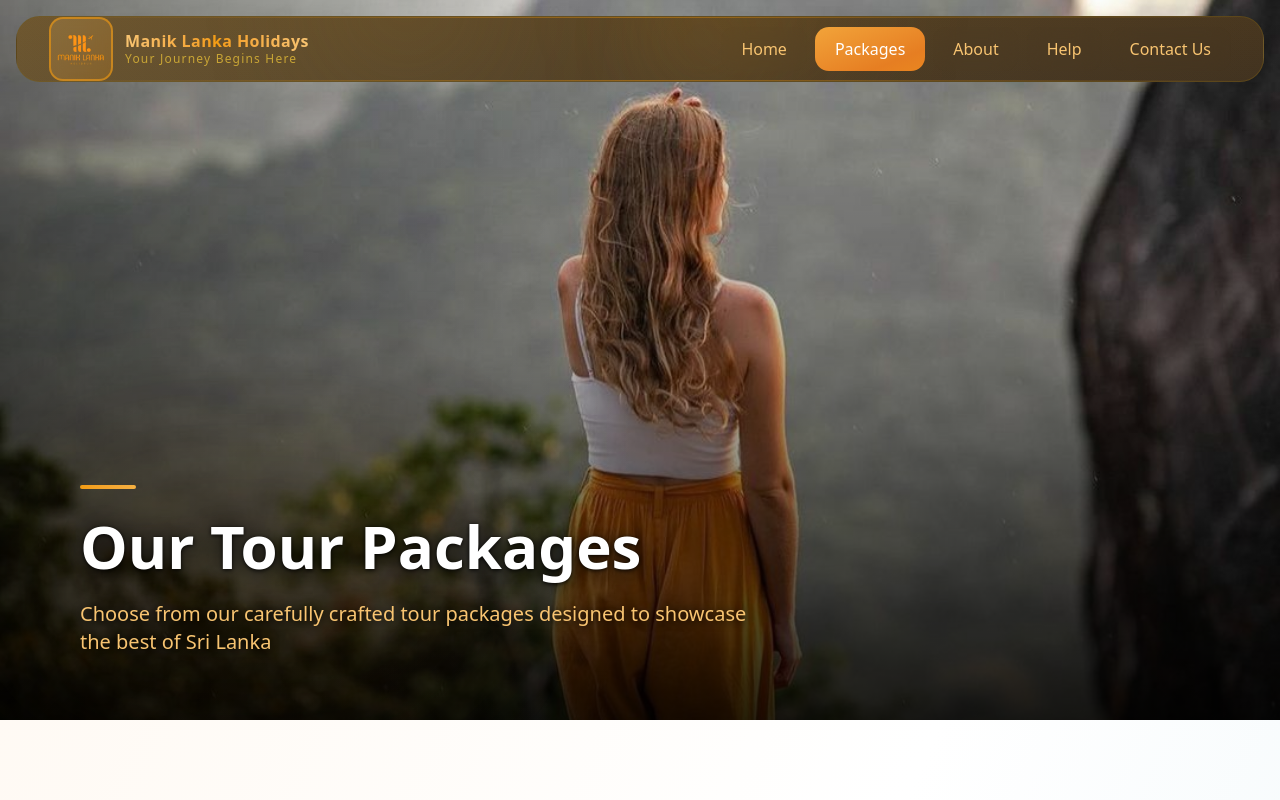
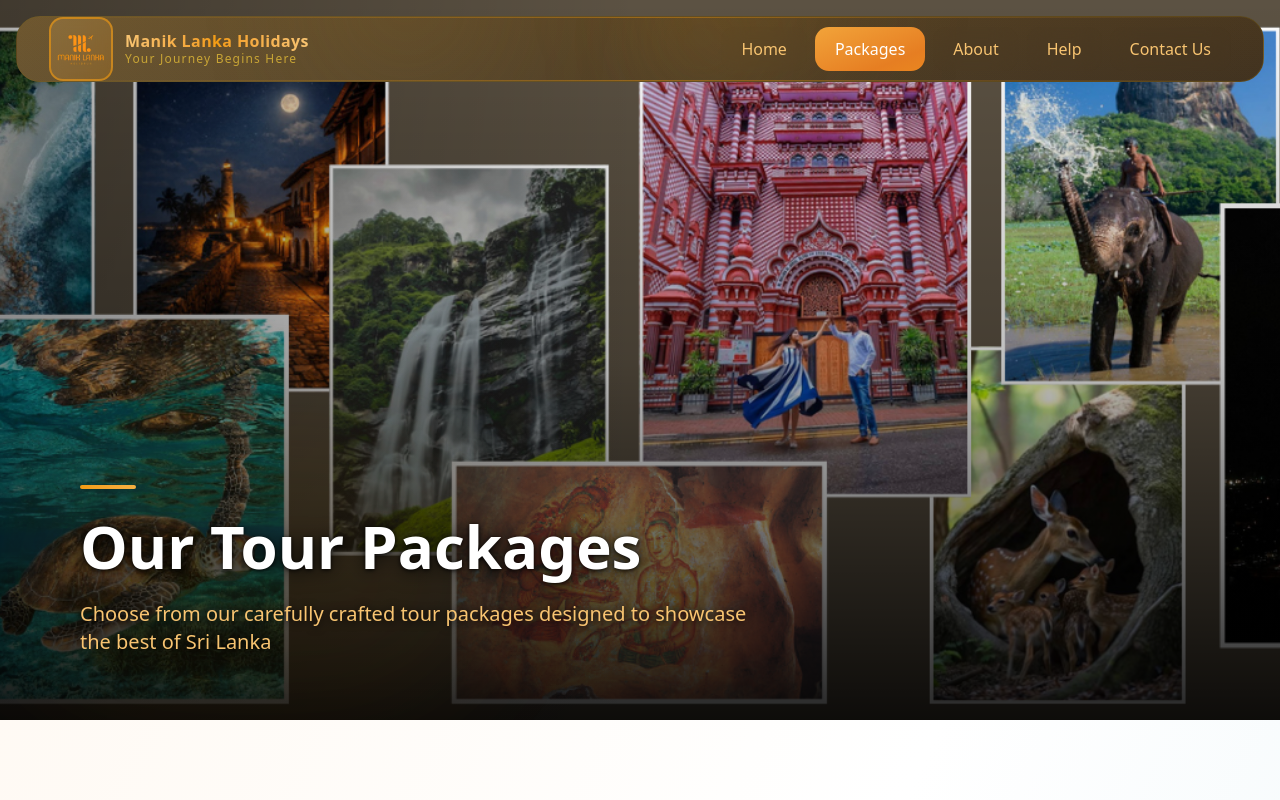
Before and after one commit to PasinduSuranga/Manik-Lanka-Website, a Next.js app: page /packages in a window 1280 px wide. Shown: the top 800 px of the page. Built offline with nearby package versions, Linux system fonts and the light colour scheme.

Commit message:
all are done

```diff
--- a/app/packages/page.tsx
+++ b/app/packages/page.tsx
@@ -22,7 +22,7 @@ export default function PackagesPage() {
       <div className="relative h-[500px] sm:h-[580px] lg:h-[650px] xl:h-[720px] overflow-hidden">
         {/* Background Image - sharp, no animation */}
         <img
-          src="/images/packages.jpg"
+          src="/images/packages.png"
           alt="Tour Packages"
           className="absolute inset-0 w-full h-full object-cover"
           loading="eager"
```
Also changed, not shown: public/images/packages.jpg (deleted), public/images/packages.png (added).
